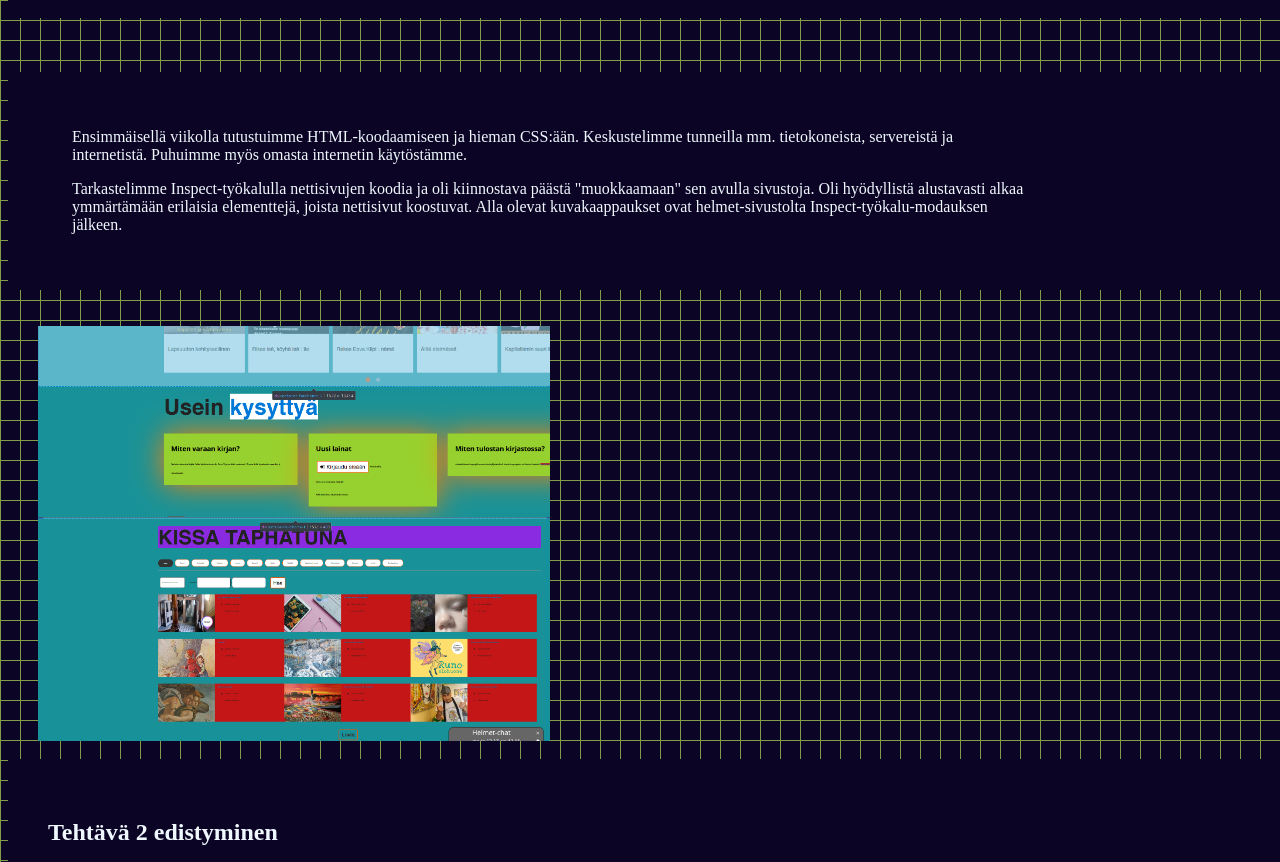
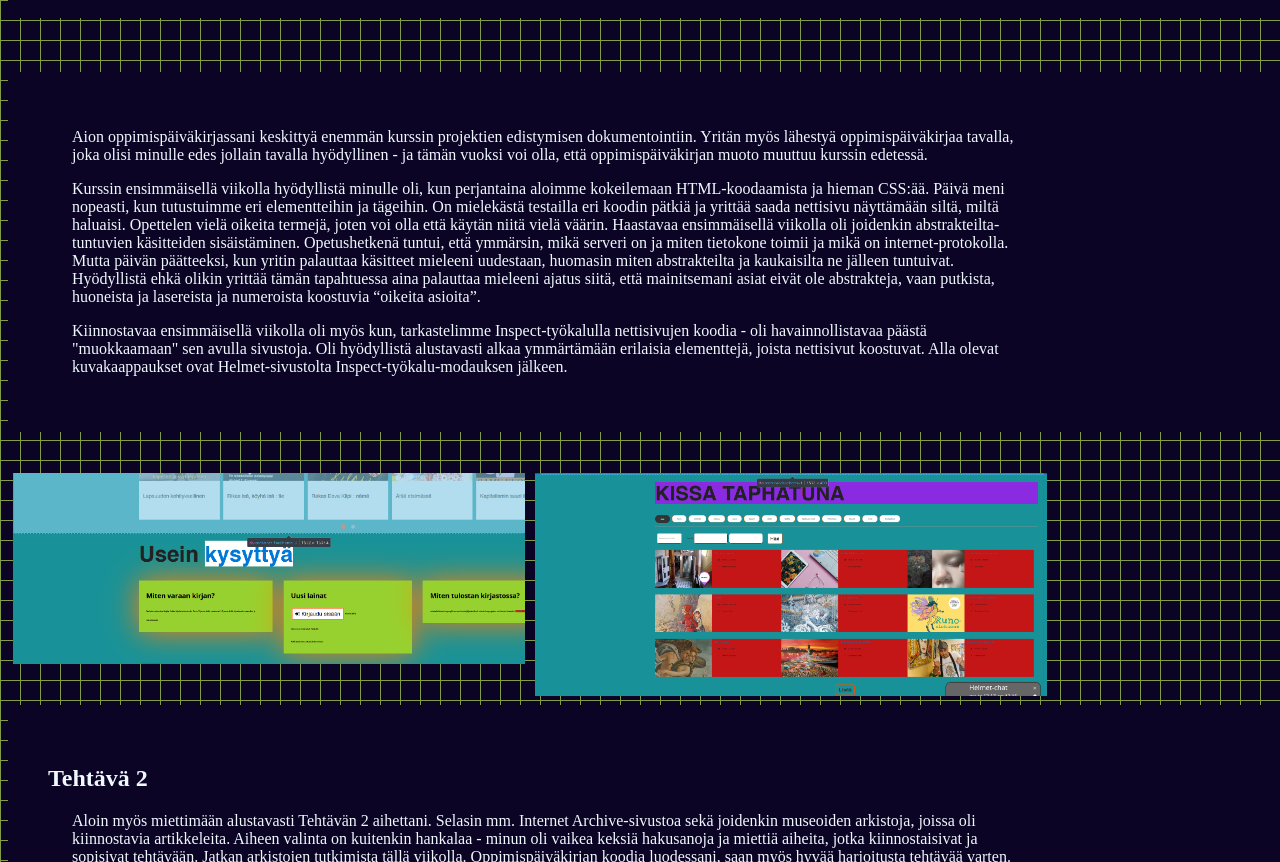
Before and after one commit to maijuR/Oppimispaivakirja, a plain HTML site: page viikko1.html in a window 1280 px wide. Shown: the part 80-942 px from the top of the page. Drawn offline with Linux system fonts and the light colour scheme.

Commit message:
Muutin tekstiä ja kuvat ovat vierekkäin

```diff
--- a/viikko1.html
+++ b/viikko1.html
@@ -4,7 +4,7 @@
     <!--muista lisätä head ja body-->
 <head>
     <meta charset="UTF-8">
-    <meta name="viewport" content="width=device-width, initial-scale=1" />
+    <meta name="viewport" content="width=device-width, initial-scale=1">
 
     <title>Viikko 1 - Oppimispäiväkirja</title>
     <script type="module" src="./assets/components/html-css-viewer.js"></script>
@@ -30,7 +30,7 @@
       width: 80%;
       margin-left:2%
       }
-    /*kommentti javascriptille*/
+    /*kommentti javascriptille
       img {
         display: block;
         width: 40%;
@@ -38,8 +38,9 @@
         max-width: 40%;
       }
 
-     /*--> .inline-text-img-2{
+      .inline-text-img-3{
         display:inline;
+        margin-left:100px;
       }*/
 
 
@@ -52,6 +53,18 @@
     .background2 {
       background-color: rgb(11, 4, 36);
       padding: 40px;
+    }
+
+    .column {
+    float: left;
+    width: 40%;
+    padding: 5px;
+    }
+
+    .row::after {
+    content: "";
+    clear: both;
+    display: table;
     }
 
     /*#meitsionuniikkiid {background-color: lightblue;}*/
@@ -73,29 +86,40 @@
      <!--p oon paragraph ja ne tekee automaattisesti tyhjän rivin-->
      <div class="background2">
      <p>
-      Ensimmäisellä viikolla tutustuimme HTML-koodaamiseen ja hieman CSS:ään. Keskustelimme tunneilla mm. tietokoneista, servereistä ja internetistä. Puhuimme myös omasta internetin käytöstämme.
+      Aion oppimispäiväkirjassani keskittyä enemmän kurssin projektien edistymisen dokumentointiin. Yritän myös lähestyä oppimispäiväkirjaa tavalla, joka olisi minulle edes jollain tavalla hyödyllinen - ja tämän vuoksi voi olla, että oppimispäiväkirjan muoto muuttuu kurssin edetessä.
     </p>
     <p>
-      Tarkastelimme Inspect-työkalulla nettisivujen koodia ja oli kiinnostava päästä "muokkaamaan" sen avulla sivustoja. Oli hyödyllistä alustavasti alkaa ymmärtämään erilaisia elementtejä, joista nettisivut koostuvat. Alla olevat kuvakaappaukset ovat helmet-sivustolta Inspect-työkalu-modauksen jälkeen.
+      Kurssin ensimmäisellä viikolla hyödyllistä minulle oli, kun perjantaina aloimme kokeilemaan HTML-koodaamista ja hieman CSS:ää. Päivä meni nopeasti, kun tutustuimme eri elementteihin ja tägeihin. On mielekästä testailla eri koodin pätkiä ja yrittää saada nettisivu näyttämään siltä, miltä haluaisi. Opettelen vielä oikeita termejä, joten voi olla että käytän niitä vielä väärin. Haastavaa ensimmäisellä viikolla oli joidenkin abstrakteilta-tuntuvien käsitteiden sisäistäminen. Opetushetkenä tuntui, että ymmärsin, mikä serveri on ja miten tietokone toimii ja mikä on internet-protokolla. Mutta päivän päätteeksi, kun yritin palauttaa käsitteet mieleeni uudestaan, huomasin miten abstrakteilta ja kaukaisilta ne jälleen tuntuivat. Hyödyllistä ehkä olikin yrittää tämän tapahtuessa aina palauttaa mieleeni ajatus siitä, että mainitsemani asiat eivät ole abstrakteja, vaan putkista, huoneista ja lasereista ja numeroista koostuvia “oikeita asioita”.
+     </p>
+     <p>
+      Kiinnostavaa ensimmäisellä viikolla oli myös kun, tarkastelimme Inspect-työkalulla nettisivujen koodia - oli havainnollistavaa päästä "muokkaamaan" sen avulla sivustoja. Oli hyödyllistä alustavasti alkaa ymmärtämään erilaisia elementtejä, joista nettisivut koostuvat. Alla olevat kuvakaappaukset ovat Helmet-sivustolta Inspect-työkalu-modauksen jälkeen.
     </p>
   </div>
       <br>
       <br>
-         <!--image kuvaan laitetaan class attribuutti jotta css osaa tunnistaa kuvan-->
-    <img class="inline-text-img-2" src="./assets/img/helmet1.png">
-    <!-- kuvaa varten pitää kirjoittaa tiedosto polku mistä kuva löytyy-->
-    <img class="inline-text-img-2" src= "./assets/img/helmet2.png">
-      <br>
+         <!--image kuvaan laitetaan class attribuutti jotta css osaa tunnistaa kuvan
+    <img class="inline-text-img-2" alt="kuvakaappaus helmet sivustolta, joka näyttää oudolta, koska sivua on muokattu inspect-työkalulla" src="./assets/img/helmet1.png">
+    kuvaa varten pitää kirjoittaa tiedosto polku mistä kuva löytyy
+    <img class="inline-text-img-3" alt="kuvakaappaus helmet sivustolta, joka näyttää oudolta, koska sivua on muokattu inspect-työkalulla" src="./assets/img/helmet2.png">
+      <br> -->
 
       <!--jos kirjoittaa linkki a tägin sisään niin siihen sanaan tulee linkki-->
       <!-- b -tägi on boldattu ja br on rivinvaihto ja sitä ei tarvi sulkea-->
 
+      <div class="row">
+        <div class="column">
+          <img src="./assets/img/helmet1.png" alt="kuvakaappaus helmet sivustolta, joka näyttää oudolta, koska sivua on muokattu inspect-työkalulla" style="width:100%">
+        </div>
+        <div class="column">
+          <img src="./assets/img/helmet2.png" alt="kuvakaappaus helmet sivustolta, joka näyttää oudolta, koska sivua on muokattu inspect-työkalulla" style="width:100%">
+        </div>
+      </div>
 
     <!--<div class="background2" id="meitsionuniikkiid"> -->
     <div class="background2">
-    <h2>Tehtävä 2 edistyminen</h2>
+    <h2>Tehtävä 2</h2>
     <p>
-     Ensimmäisellä viikolla hyödyllistä oli alkaa kokeilemaan erilaisia asioita HTML:ssä ja CSS:ssä. Aloin myös miettimään Tehtävän 2 aihettani. Selasin mm. Internet Archive-sivustoa. Aiheen valinta oli hankalaa - minun oli vaikea keksiä hakusanoja ja miettiä aiheita, jotka kiinnostavisivat. Huomaan, että olen kirjoittamisessa ruosteessa. Koodilla testailu on mukavaa, mutta kirjoittaminen on hankalaa. Toivon, että oppimispäiväkirjan tekeminen helpottuu kurssin edetessä, kun siihen tulee enemmän rutiinia.
+     Aloin myös miettimään alustavasti Tehtävän 2 aihettani. Selasin mm. Internet Archive-sivustoa sekä joidenkin museoiden arkistoja, joissa oli kiinnostavia artikkeleita. Aiheen valinta on kuitenkin hankalaa - minun oli vaikea keksiä hakusanoja ja miettiä aiheita, jotka kiinnostaisivat ja sopisivat tehtävään. Jatkan arkistojen tutkimista tällä viikolla. Oppimispäiväkirjan koodia luodessani, saan myös hyvää harjoitusta tehtävää varten. Tuntuu, että tägejä on paljon ja koodini on nyt liian sekavaa - mutta jostain on aloitettava.
      </p>
 
     <ul>
```
Lines whose indentation alone changed are shown as unchanged.
